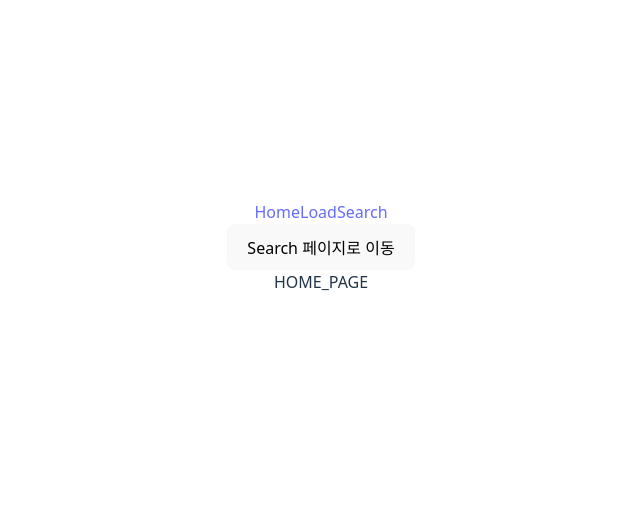
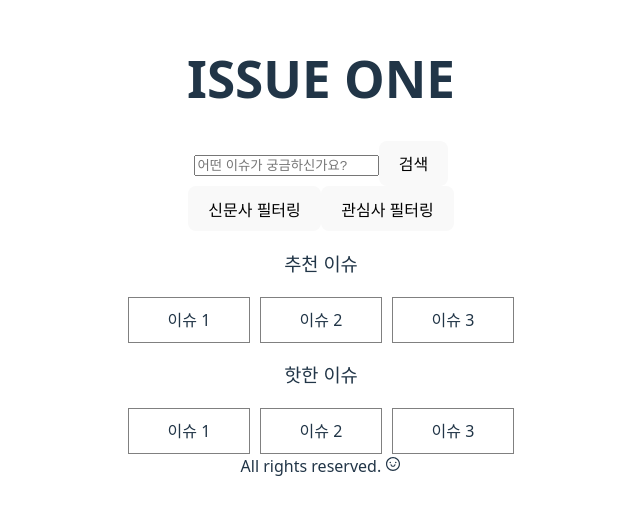
Before and after one commit to Jinacker/ISSUE_ONE, a React (Vite) app in the folder ISSUE_ONE/: page / in a window 1280 px wide. Shown: the part 153-668 px from the top of the page, without its empty margins (319-959 px from the left). Built offline with nearby package versions, Linux system fonts and the light colour scheme.

Commit message:
[FEAT] UI 구성 DATE: 2025/05/13 1. 프로토타입 UI 구성 (HOME, SEARCH?q)

```diff
--- a/ISSUE_ONE/package.json
+++ b/ISSUE_ONE/package.json
@@ -12,6 +12,7 @@
   "dependencies": {
     "react": "^19.1.0",
     "react-dom": "^19.1.0",
+    "react-icons": "^5.5.0",
     "react-router-dom": "^7.6.0"
   },
   "devDependencies": {
--- a/ISSUE_ONE/src/App.jsx
+++ b/ISSUE_ONE/src/App.jsx
@@ -1,6 +1,8 @@
 /* eslint-disable no-unused-vars */
 
 import {Routes, Route, Link, useNavigate} from 'react-router-dom'
+import { useState } from 'react'
+import {AiOutlineSmile} from "react-icons/ai"; // 리액트 아이콘
 
 import './App.css'
 import Home from './pages/Home'
@@ -18,24 +20,30 @@ function App() {
     nav("/search");
   }
 
+   const [query, setQuery] = useState(""); // 검색어 상태
+
+  const onSearchSubmit = (e) => {
+    e.preventDefault(); // 기본 폼 전송 막기
+    if (query.trim()) {
+      nav(`/search?q=${encodeURIComponent(query)}`); // 쿼리스트링 붙여서 이동
+    }
+  };
+
   return (
-    // Search 링크의 q? = REACT => 이거 임시용
     <>
-    <div>
-      <Link to = {"/"}>Home</Link>
-      <Link to = {"/load"}>Load</Link>
-      <Link to = {"/search?q=React"}>Search</Link>
+      <Routes>
+        <Route path="/" element={<Home />} />
+        <Route path="/load" element={<Loading />} />
+        <Route path="/search" element={<Search />} />
+        <Route path="*" element={<Notfound />} />
+      </Routes>
 
+
+    <div className = "flex h-20 text-lg justify-center items-center">
+      All rights reserved.  <AiOutlineSmile></AiOutlineSmile>
     </div>
-    <button onClick ={onClickButton}>Search 페이지로 이동</button>
-    <Routes>
-      <Route path = "/" element = {<Home></Home>}></Route>
-      <Route path = "/load" element = {<Loading></Loading>}></Route>
-      <Route path = "/search" element = {<Search></Search>}></Route>
-      <Route path = "*" element = {<Notfound></Notfound>}></Route>
-    </Routes>
     </>
-  )
+  );
 }
 
 export default App
--- /dev/null
+++ b/ISSUE_ONE/src/components/IssueCard.jsx
@@ -0,0 +1,9 @@
+const IssueCard = ({ title }) => {
+  return (
+    <div style={{ border: '1px solid gray', padding: '10px', width: '100px' }}>
+      {title}
+    </div>
+  );
+};
+
+export default IssueCard;
--- /dev/null
+++ b/ISSUE_ONE/src/components/NewsSummaryBox.jsx
@@ -0,0 +1,10 @@
+const NewsSummaryBox = ({ press, content }) => {
+  return (
+    <div style={{ border: '1px solid black', padding: '10px', width: '150px' }}>
+      <h4>{press}</h4>
+      <p>{content}</p>
+    </div>
+  );
+};
+
+export default NewsSummaryBox;
--- a/ISSUE_ONE/src/pages/Home.jsx
+++ b/ISSUE_ONE/src/pages/Home.jsx
@@ -1,11 +1,52 @@
-import React from 'react'
-
-// 홈 페이지
+import { useState } from 'react';
+import { useNavigate } from 'react-router-dom';
+import IssueCard from '../components/IssueCard';
 
 const Home = () => {
-    return(
-        <div>HOME_PAGE</div>
-    )
-}
+  const [query, setQuery] = useState('');
+  const nav = useNavigate();
+
+  const onSearchSubmit = (e) => {
+    e.preventDefault();
+    if (query.trim()) {
+      nav(`/search?q=${encodeURIComponent(query)}`);
+    }
+  };
+
+  return (
+    <div>
+      <h1>ISSUE ONE</h1>
+
+      <form onSubmit={onSearchSubmit}>
+        <input
+          type="text"
+          placeholder="어떤 이슈가 궁금하신가요?"
+          value={query}
+          onChange={(e) => setQuery(e.target.value)}
+        />
+        <button type="submit">검색</button>
+      </form>
+
+      <div>
+        <button>신문사 필터링</button>
+        <button>관심사 필터링</button>
+      </div>
+
+      <h3>추천 이슈</h3>
+      <div style={{ display: 'flex', gap: '10px' }}>
+        <IssueCard title="이슈 1" />
+        <IssueCard title="이슈 2" />
+        <IssueCard title="이슈 3" />
+      </div>
+
+      <h3>핫한 이슈</h3>
+      <div style={{ display: 'flex', gap: '10px' }}>
+        <IssueCard title="이슈 1" />
+        <IssueCard title="이슈 2" />
+        <IssueCard title="이슈 3" />
+      </div>
+    </div>
+  );
+};
 
 export default Home;
--- a/ISSUE_ONE/src/pages/Loading.jsx
+++ b/ISSUE_ONE/src/pages/Loading.jsx
@@ -4,7 +4,7 @@ import React from 'react'
 
 const Loading = () => {
     return(
-        <div>Loading_PAGE</div>
+        <div>로딩 중입니다...</div>
     )
 }
 
--- a/ISSUE_ONE/src/pages/Notfound.jsx
+++ b/ISSUE_ONE/src/pages/Notfound.jsx
@@ -4,7 +4,7 @@ import React from 'react'
 
 const Notfound = () => {
     return(
-        <div>잘못된 접근입니다.</div>
+        <div>404- 페이지를 찾을 수 없습니다.</div>
     )
 }
 
--- a/ISSUE_ONE/src/pages/Search.jsx
+++ b/ISSUE_ONE/src/pages/Search.jsx
@@ -1,17 +1,29 @@
-import React from 'react'
-import { useSearchParams } from 'react-router-dom'; // 쿼리스트링 훅 이용 => 검색어 페이지로 이동
-
-// 검색 결과 페이지
+import { useSearchParams } from 'react-router-dom';
+import NewsSummaryBox from '../components/NewsSummaryBox';
 
 const Search = () => {
+  const [params] = useSearchParams();
+  const query = params.get('q');
 
-    const [searchParams] = useSearchParams(); // 배열 구조 분해로 가져오기
-    const keyword = searchParams.get('q'); // 예: ?q=React
+  return (
+    <div>
+      <h1>ISSUE ONE</h1>
+      <h2>'{query}'에 대한 조사 결과입니다.</h2>
 
-    console.log('검색어:', keyword); // 체크용
-    return(
-        <div>{keyword} 검색 결과입니다.</div>
-    )
-}
+      <div style={{ display: 'flex', gap: '10px' }}>
+        <NewsSummaryBox press="신문사 A" content="기사 요약 A" />
+        <NewsSummaryBox press="신문사 B" content="기사 요약 B" />
+        <NewsSummaryBox press="신문사 C" content="기사 요약 C" />
+      </div>
+
+      <div>
+        <h3>총 결론은 ...</h3>
+        <div>신문사 비교 분석한 객관적인 결론</div>
+      </div>
+
+      <button>연관 이슈 더보기</button>
+    </div>
+  );
+};
 
 export default Search;
```
Also changed, not shown: 1 other file (tests, documents, lock files or other folders).
